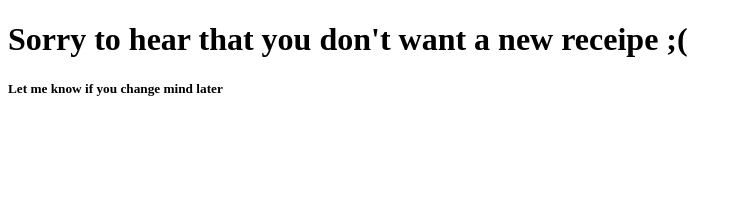
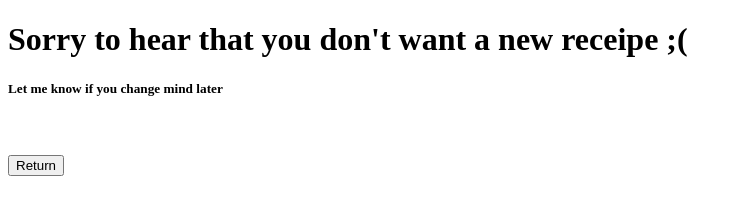
Before and after one commit to Zuiemoy/MyWebsite, a plain HTML site: page 1_message.html in a window 1280 px wide. Shown: the whole page, without its empty margins (0-742 px from the left). Drawn offline with Linux system fonts and the light colour scheme.

Commit message:
Update 1_message.html

```diff
--- a/1_message.html
+++ b/1_message.html
@@ -8,5 +8,11 @@
 <body>
     <h1>Sorry to hear that you don't want a new receipe ;(</h1>
     <h5>Let me know if you change mind later</h5>
+    <br><br>
+    <a href = "index.html"
+        title = "changed mind🥺?">
+        <button>Return</button>
+    </a>
 </body>
+
 </html>
```
